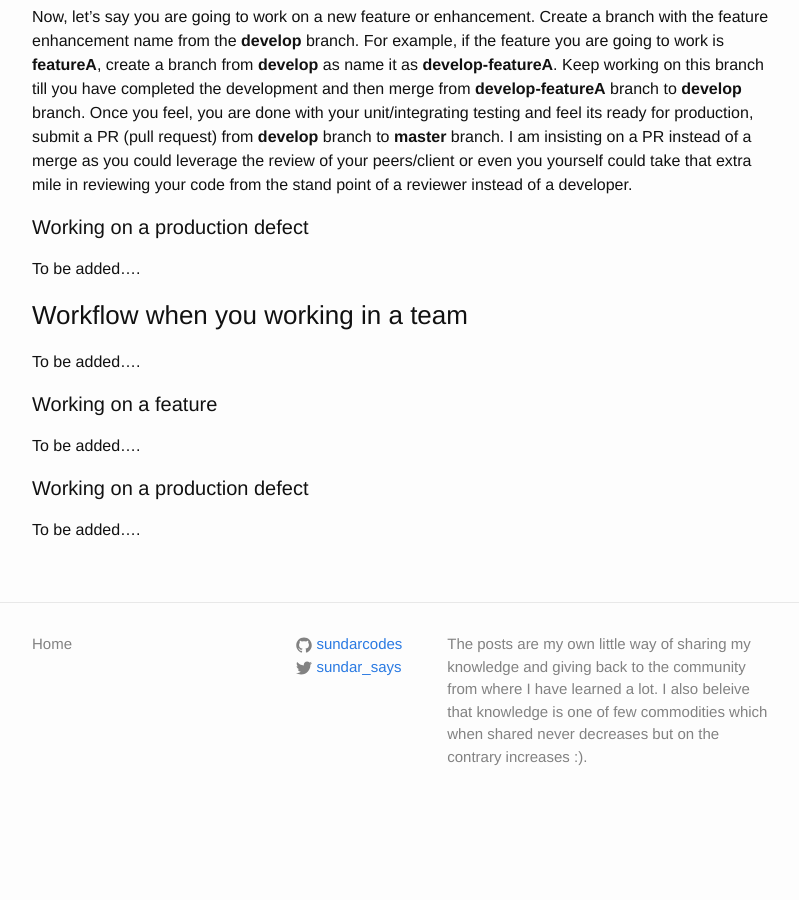
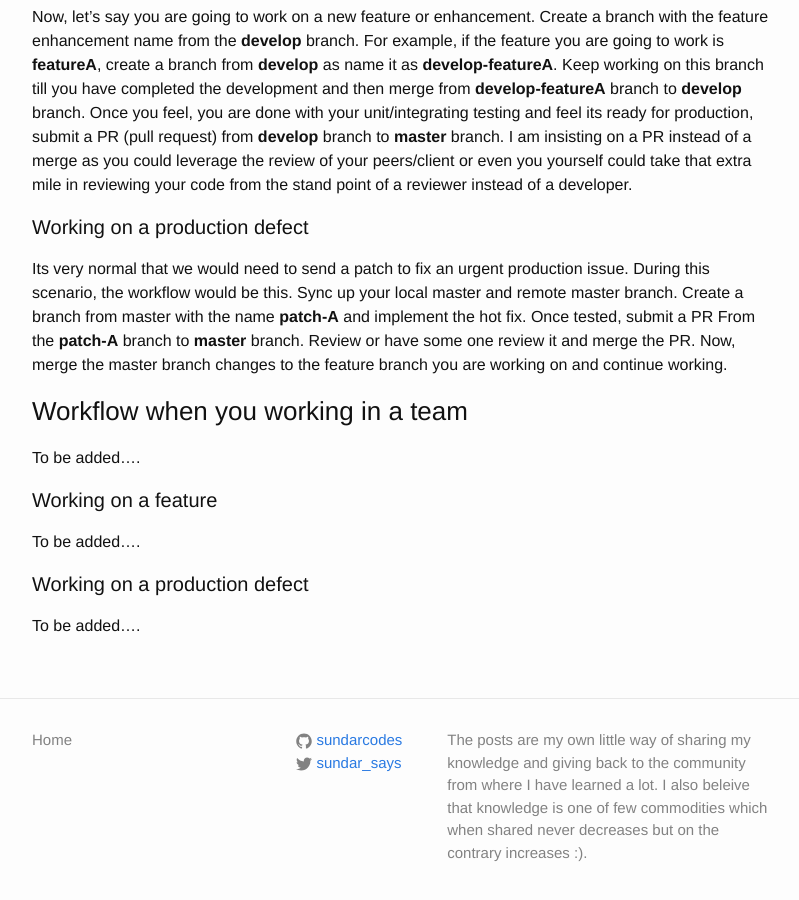
Before and after one commit to sundarcodes/mySite, a Jekyll site: the page built from _posts/2017-04-08-git-workflow.markdown, in a window 1280 px wide and 900 px high, scrolled down 822 px. Shown: the whole window, without its empty margins (238-1037 px from the left). Built offline with Jekyll 4.4.1, drawn with Linux system fonts in a browser that asks for light colours; comment, search, counter and statistics services are not loaded; before the commit the page ends 1650 px from its top, so only the background shows below that.

Commit message:
Added patch section for individual work flow

```diff
--- a/_posts/2017-04-08-git-workflow.markdown
+++ b/_posts/2017-04-08-git-workflow.markdown
@@ -22,7 +22,7 @@ Now, let's say you are going to work on a new feature or enhancement. Create a b
 Keep working on this branch till you have completed the development and then merge from **develop-featureA** branch to **develop** branch. Once you feel, you are done with your unit/integrating testing and feel its ready for production, submit a PR (pull request) from **develop** branch to **master** branch. I am insisting on a PR instead of a merge as you could leverage the review of your peers/client or even you yourself could take that extra mile in reviewing your code from the stand point of a reviewer instead of a developer.
 
 #### Working on a production defect
-To be added....
+Its very normal that we would need to send a patch to fix an urgent production issue. During this scenario, the workflow would be this. Sync up your local master and remote master branch. Create a branch from master with the name **patch-A** and implement the hot fix. Once tested, submit a PR From the **patch-A** branch to **master** branch. Review or have some one review it and merge the PR. Now, merge the master branch changes to the feature branch you are working on and continue working.
 
 ### Workflow when you working in a team
 To be added....
```
